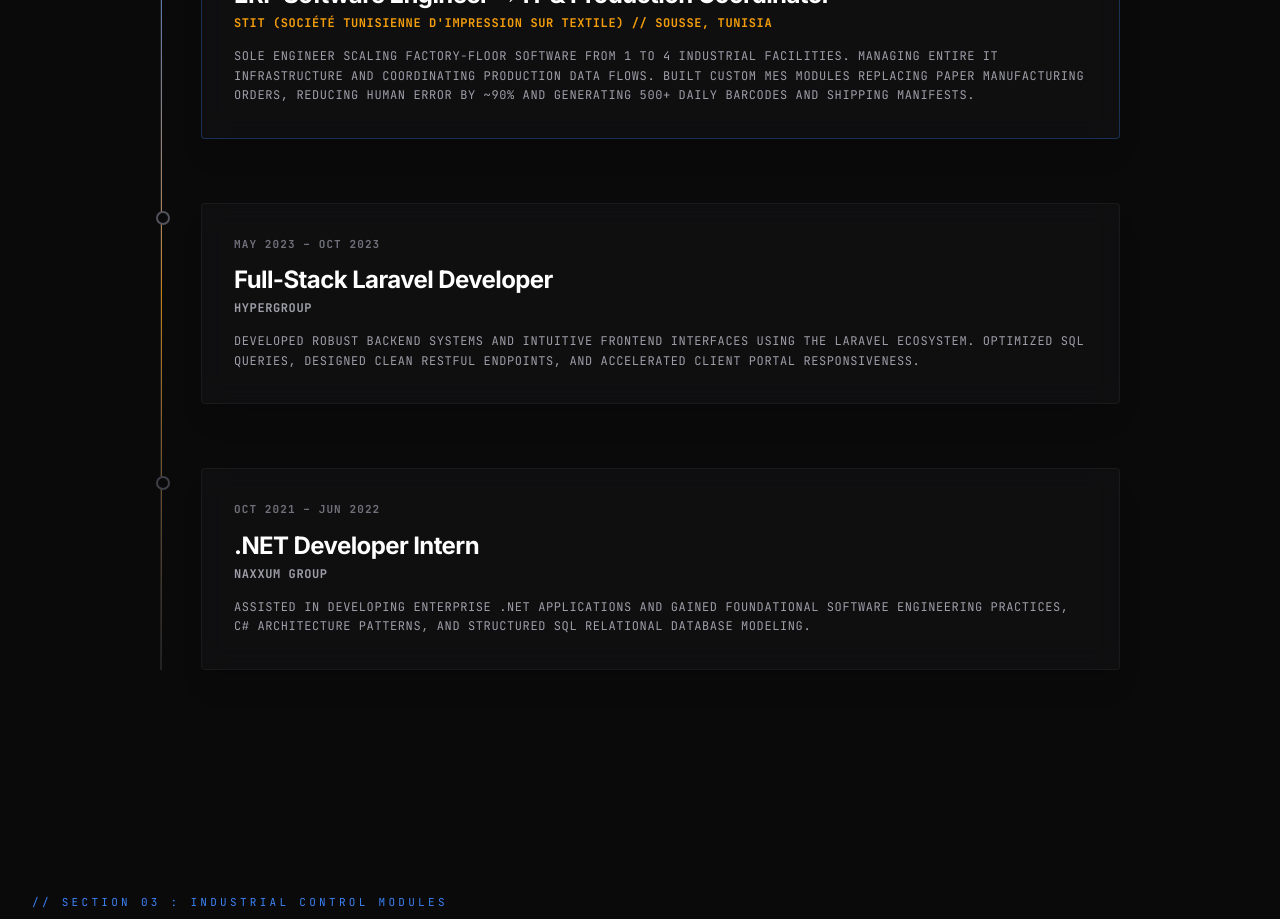
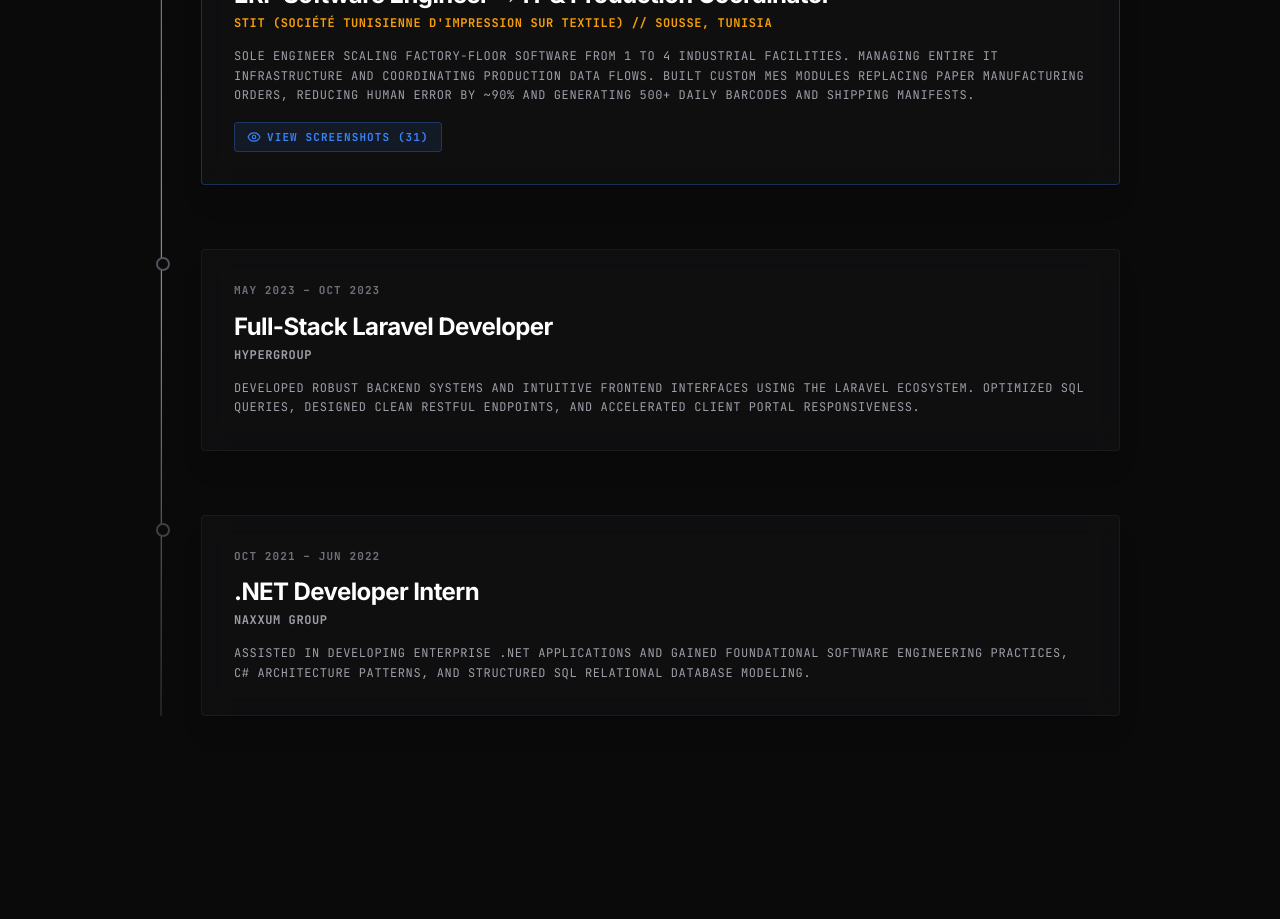
Before and after one commit to MoezChallouf/medmos.tech, a React (Vite) app: page / in a window 1280 px wide. Shown: the part 2660-3579 px from the top of the page. Built offline with nearby package versions, Linux system fonts and the light colour scheme.

Commit message:
Add View Screenshots button to STIT experience timeline entry

```diff
--- a/src/App.tsx
+++ b/src/App.tsx
@@ -861,6 +861,10 @@ export default function App() {
                 <p className="text-zinc-400 font-mono text-xs uppercase tracking-wider leading-relaxed">
                   Sole engineer scaling factory-floor software from 1 to 4 industrial facilities. Managing entire IT infrastructure and coordinating production data flows. Built custom MES modules replacing paper manufacturing orders, reducing human error by ~90% and generating 500+ daily barcodes and shipping manifests.
                 </p>
+                <button onClick={() => setStitOptimaModalOpen(true)} className="mt-4 inline-flex items-center gap-1.5 px-3 py-1.5 rounded-sm bg-[#3B82F6]/10 border border-[#3B82F6]/30 text-[#3B82F6] hover:bg-[#3B82F6]/20 hover:text-white font-mono text-[11px] uppercase tracking-widest font-bold transition-all cursor-pointer">
+                  <Eye className="w-3.5 h-3.5" />
+                  <span>View Screenshots ({stitOptimaImages.length})</span>
+                </button>
               </div>
             </div>
 
```
